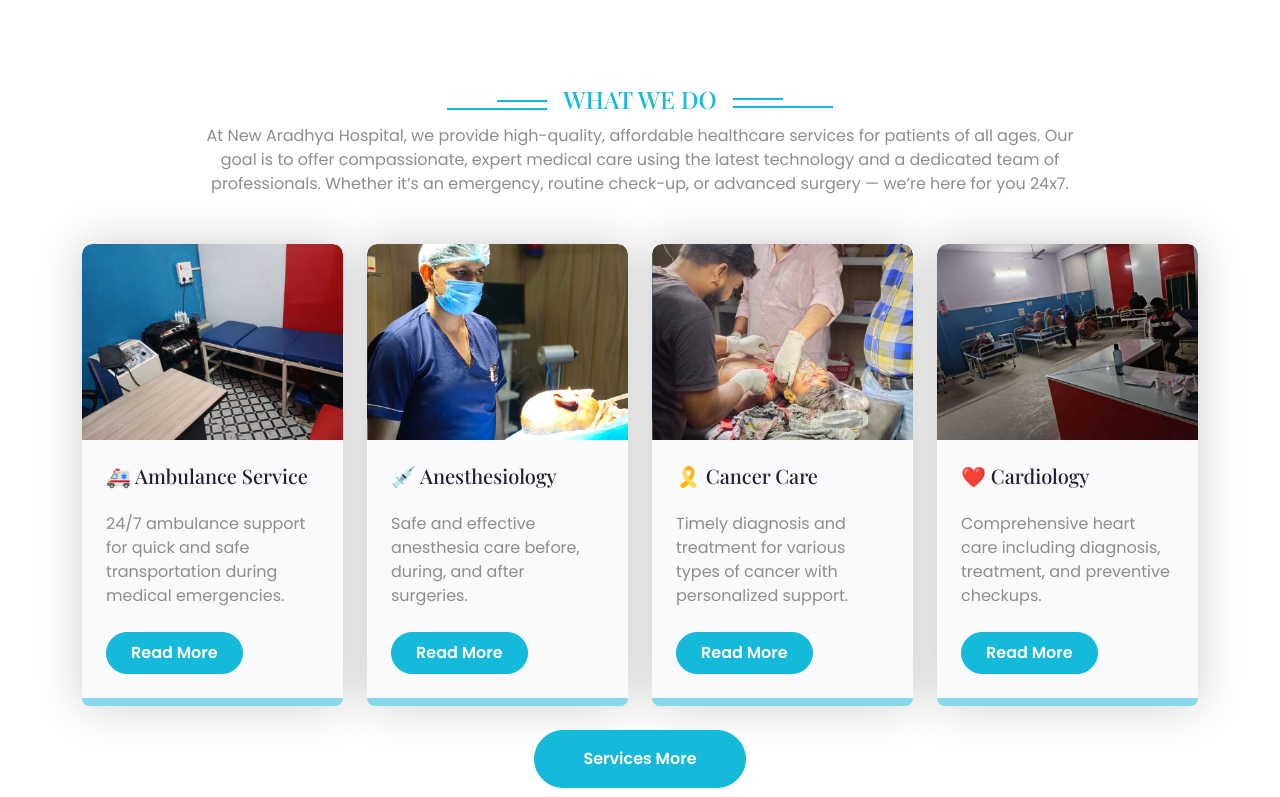
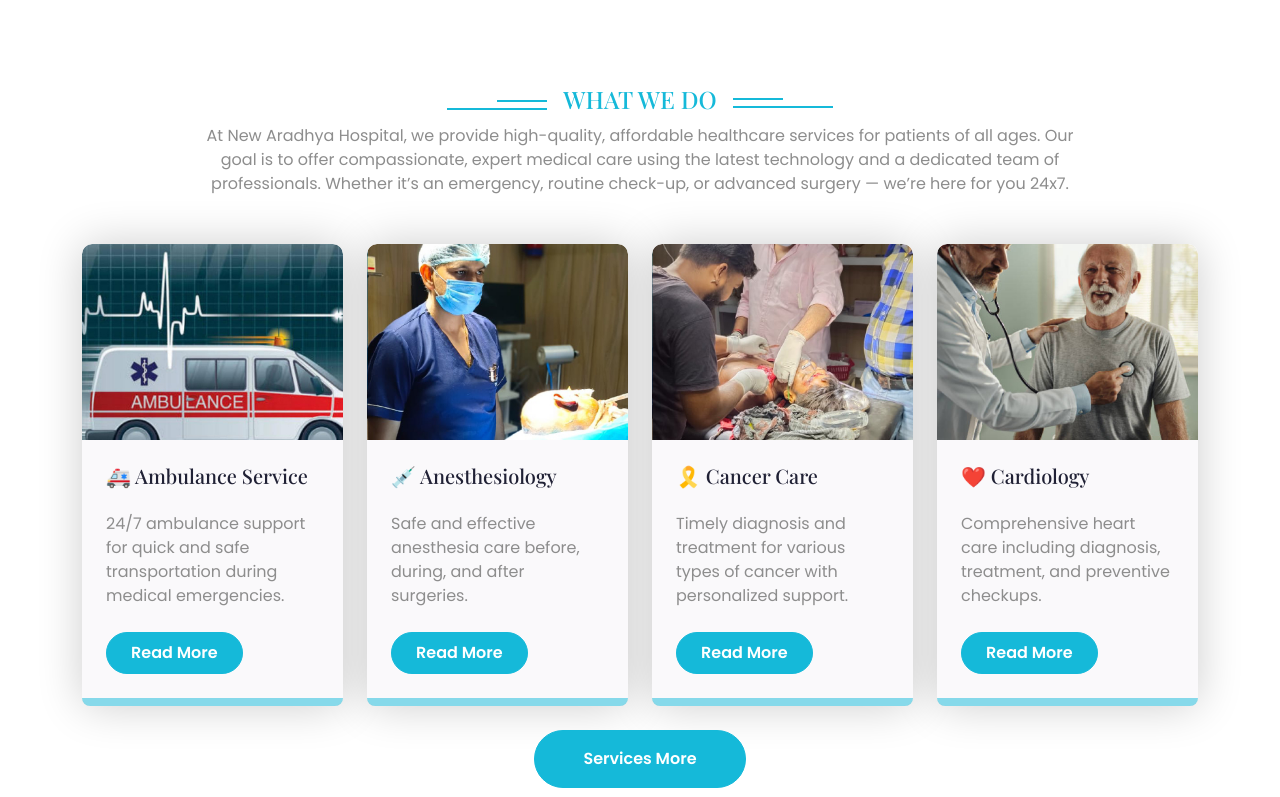
Before and after one commit to Saurav-prajapati/Aradhya-Hospital, a plain HTML site: page index.html in a window 1280 px wide. Shown: the part 851-1648 px from the top of the page. Drawn offline with nearby package versions, Linux system fonts and the light colour scheme; a web font is replaced by a local one.

Commit message:
Update index.html

```diff
--- a/index.html
+++ b/index.html
@@ -135,7 +135,7 @@
                     <div class="col-md-6 col-lg-4 col-xl-3 wow fadeInUp" data-wow-delay="0.1s">
                         <div class="service-item rounded">
                            <div class="service-img rounded-top">
-                                <img src="img/service-1.jpg" class="img-fluid rounded-top w-100" alt="">
+                                <img src="img/Ambulance Service.jpg" class="img-fluid rounded-top w-100" alt="">
                            </div>
                             <div class="service-content rounded-bottom bg-light p-4">
                                 <div class="service-content-inner">
@@ -177,7 +177,7 @@
                     <div class="col-md-6 col-lg-4 col-xl-3 wow fadeInUp" data-wow-delay="0.7s">
                         <div class="service-item rounded">
                            <div class="service-img rounded-top">
-                                <img src="img/service-4.jpg" class="img-fluid rounded-top w-100" alt="">
+                                <img src="img/Cardiology.jpg" class="img-fluid rounded-top w-100" alt="">
                            </div>
                             <div class="service-content rounded-bottom bg-light p-4">
                                 <div class="service-content-inner">
```
